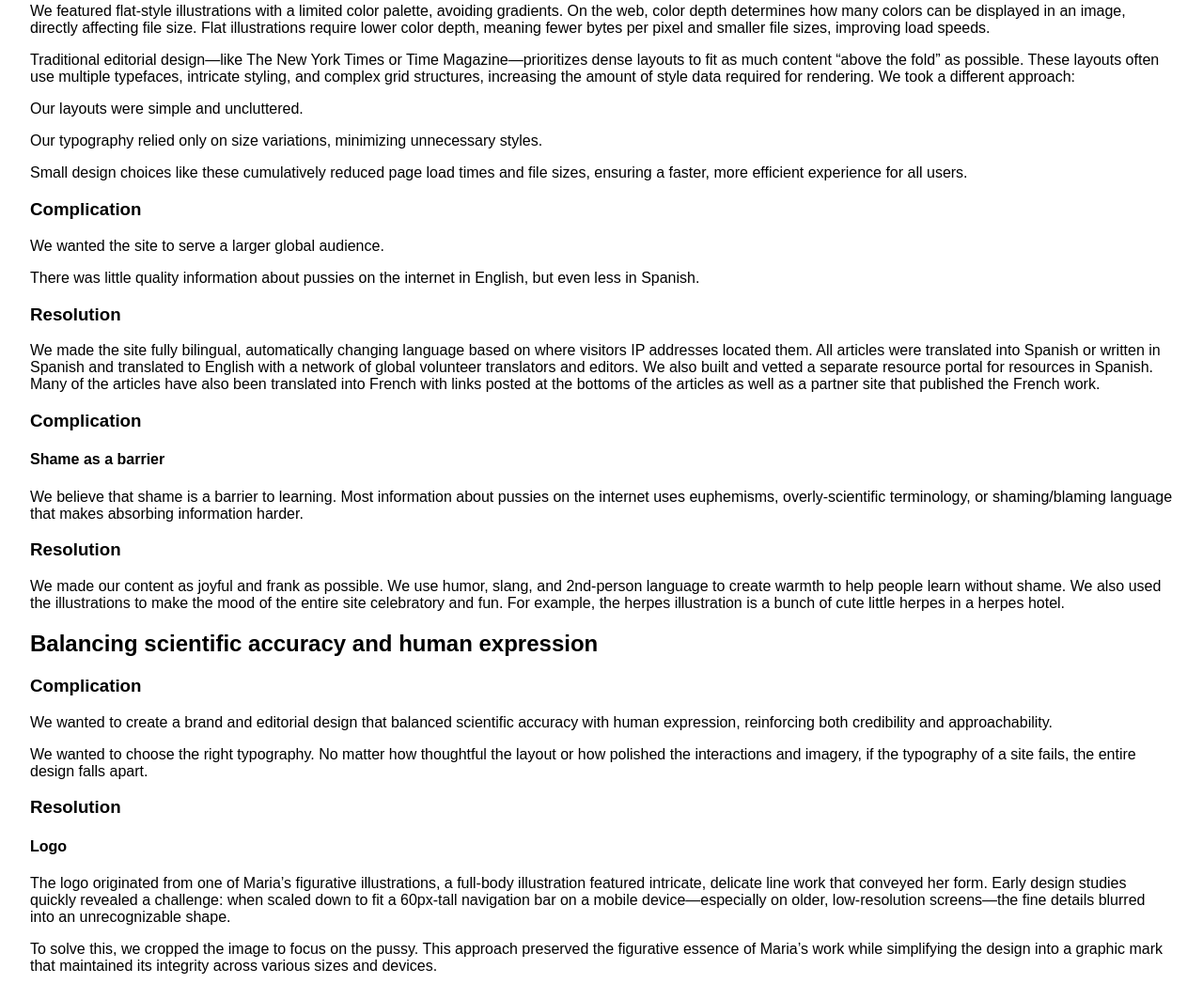
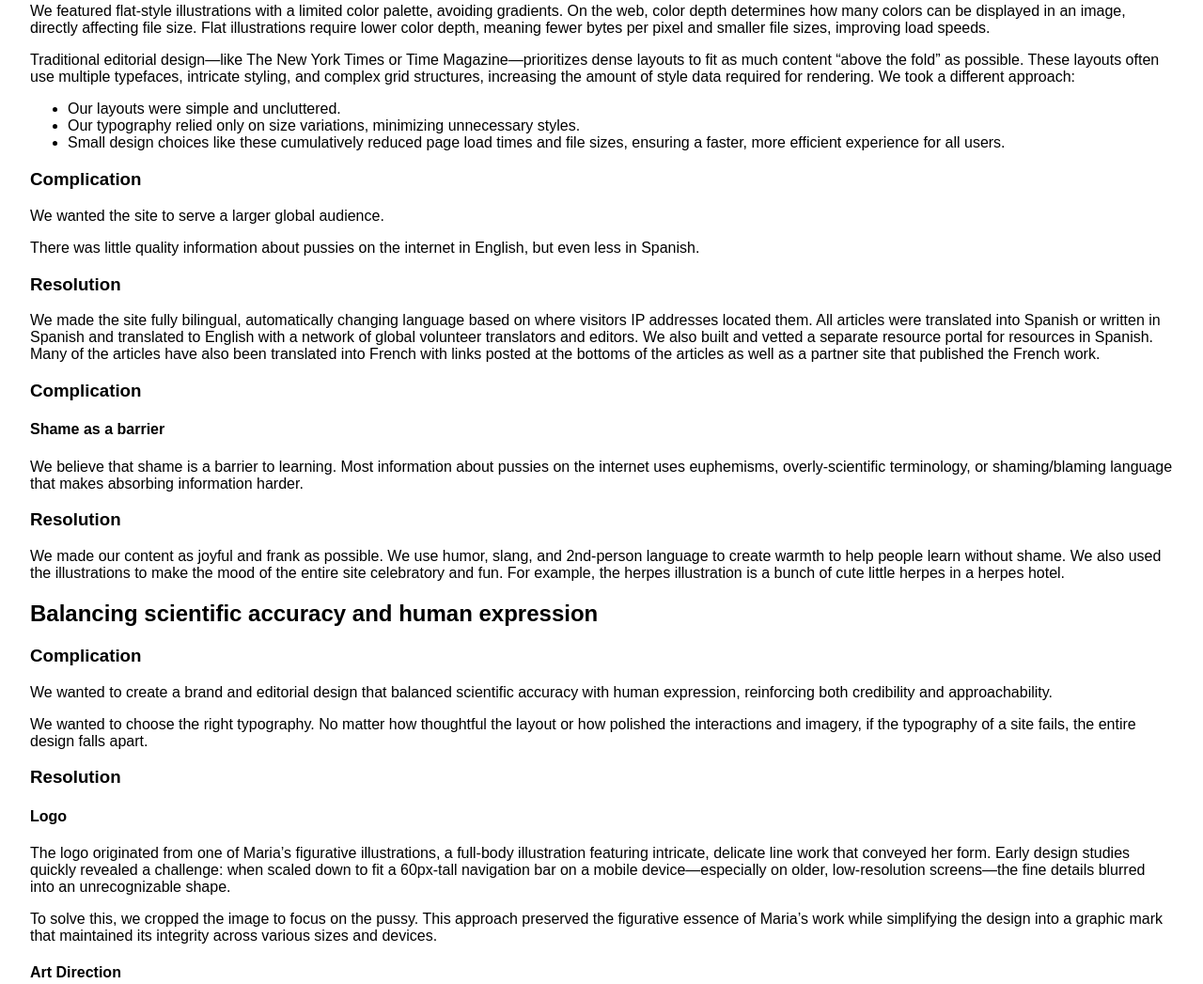
Before and after one commit to michaelryap/ofa-website, a plain HTML site: page pussypedia.html in a window 1280 px wide. Shown: the part 2055-3102 px from the top of the page at 94% size. Drawn offline with Linux system fonts and the light colour scheme.

Commit message:
Sync Pussypedia copy edits from Google Doc
Co-Authored-By: Claude Opus 5.5 <noreply@anthropic.com>

```diff
--- a/pussypedia.html
+++ b/pussypedia.html
@@ -111,9 +111,11 @@
       <p>To support this, we made intentional art direction decisions to reduce page weight for improved performance.</p>
       <p>We featured flat-style illustrations with a limited color palette, avoiding gradients. On the web, color depth determines how many colors can be displayed in an image, directly affecting file size. Flat illustrations require lower color depth, meaning fewer bytes per pixel and smaller file sizes, improving load speeds.</p>
       <p>Traditional editorial design—like The New York Times or Time Magazine—prioritizes dense layouts to fit as much content “above the fold” as possible. These layouts often use multiple typefaces, intricate styling, and complex grid structures, increasing the amount of style data required for rendering. We took a different approach:</p>
-      <p>Our layouts were simple and uncluttered.</p>
-      <p>Our typography relied only on size variations, minimizing unnecessary styles.</p>
-      <p>Small design choices like these cumulatively reduced page load times and file sizes, ensuring a faster, more efficient experience for all users.</p>
+      <ul>
+        <li>Our layouts were simple and uncluttered.</li>
+        <li>Our typography relied only on size variations, minimizing unnecessary styles.</li>
+        <li>Small design choices like these cumulatively reduced page load times and file sizes, ensuring a faster, more efficient experience for all users.</li>
+      </ul>
       <h3>Complication</h3>
       <p>We wanted the site to serve a larger global audience.</p>
       <p>There was little quality information about pussies on the internet in English, but even less in Spanish.</p>
@@ -133,10 +135,10 @@
       <p>We wanted to choose the right typography. No matter how thoughtful the layout or how polished the interactions and imagery, if the typography of a site fails, the entire design falls apart.</p>
       <h3>Resolution</h3>
       <h4>Logo</h4>
-      <p>The logo originated from one of Maria’s figurative illustrations, a full-body illustration featured intricate, delicate line work that conveyed her form. Early design studies quickly revealed a challenge: when scaled down to fit a 60px-tall navigation bar on a mobile device—especially on older, low-resolution screens—the fine details blurred into an unrecognizable shape.</p>
+      <p>The logo originated from one of Maria’s figurative illustrations, a full-body illustration featuring intricate, delicate line work that conveyed her form. Early design studies quickly revealed a challenge: when scaled down to fit a 60px-tall navigation bar on a mobile device—especially on older, low-resolution screens—the fine details blurred into an unrecognizable shape.</p>
       <p>To solve this, we cropped the image to focus on the pussy. This approach preserved the figurative essence of Maria’s work while simplifying the design into a graphic mark that maintained its integrity across various sizes and devices.</p>
       <h4>Art Direction</h4>
-      <p>One of the most distinctive aspects of Pussypedia’s art direction is its exclusive use of illustrations. This approach bridges the arts and sciences while giving the publication a uniquely recognizable, joyful aesthetic. Anticipating collaborations with multiple illustrators, each with their own style, Maria and I developed a 2-rule guideline to maintain visual consistency:</p>
+      <p>One of the most distinctive aspects of Pussypedia’s art direction is its exclusive use of illustrations. This approach bridges the arts and sciences while giving the publication a uniquely recognizable, joyful aesthetic. Anticipating collaborations with multiple illustrators, each with their own style, We developed a 2-rule guideline to maintain visual consistency:</p>
       <ul>
         <li>Render all linework in black or white</li>
         <li>Flood fields of color with a limited palette of pinks</li>
```
